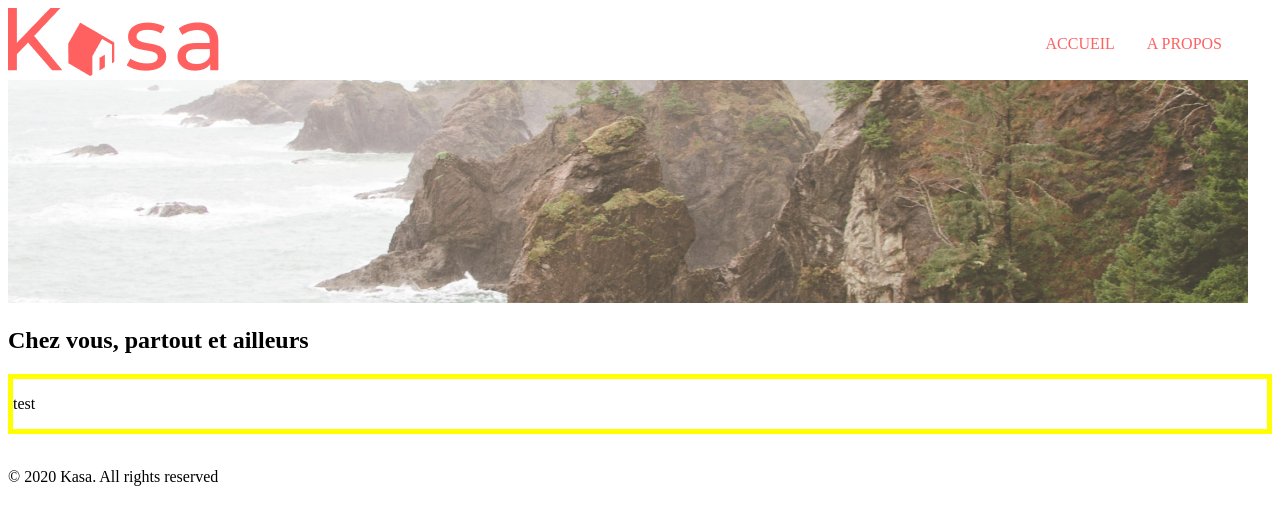
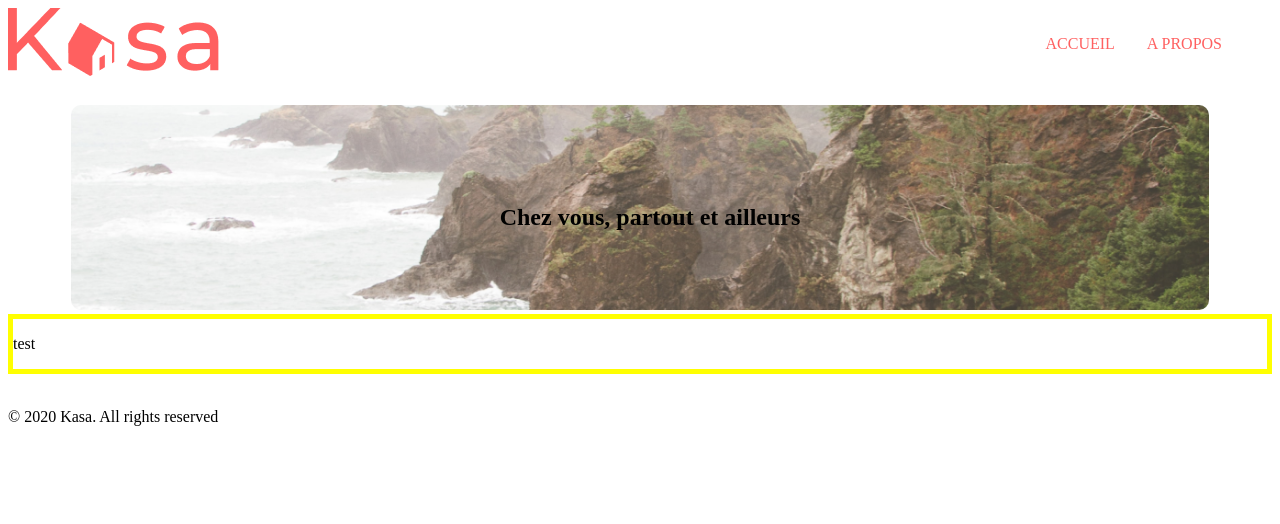
Before and after one commit to Shiiroz/Creez-une-application-web-avec-React, a React (Create React App) app in the folder kasa-app/: page / in a window 1280 px wide. Shown: the top 524 px of the page. Built offline with nearby package versions, Linux system fonts and the light colour scheme.

Commit message:
ajout du texte dans la banniere

```diff
--- a/kasa-app/src/components/banner/Banner.js
+++ b/kasa-app/src/components/banner/Banner.js
@@ -1,11 +1,12 @@
 import React from "react";
+import classes from './Banner.module.scss'
 
 
 function Banniere() {
   return (
-    <div className="banner">
-      <img  src='../images/banner/homeBanner.png' alt="Bannière" />
-      <h2 className="banner-texte">Chez vous, partout et ailleurs</h2>
+    <div className={classes.banner}>
+      <img className={classes.ban} src='../images/banner/homeBanner.png' alt="Bannière" />
+      <h2 className={classes.bannerTexte}>Chez vous, partout et ailleurs</h2>
     </div>
   );
 }
--- /dev/null
+++ b/kasa-app/src/components/banner/Banner.module.scss
@@ -0,0 +1,25 @@
+.banner{
+    position: relative;
+    text-align: center;
+    border-radius: 15px;
+
+}
+
+.bannerTexte{
+    position: absolute;
+    top: 50%;
+    left: 0;
+    transform: translate(0, -50%);
+    // background-color: rgba(255, 255, 255, 0.7);
+    padding: 10px;
+    width: 100%;
+
+
+
+}
+
+.ban {
+    width: 90%;
+    border-radius: 10px;
+    margin-top: 25px;
+  }
--- a/kasa-app/src/style/app.scss
+++ b/kasa-app/src/style/app.scss
@@ -1,5 +1,4 @@
-@import "./layout/header";
-@import "./layout/footer";
-@import "./components/banner";
-@import "./components/nav";
-@import "./components/nav.module";
+body{
+    margin: 0;
+    padding: 0;
+}
```
Also changed, not shown: kasa-app/src/components/banner/Banner.scss (deleted).
